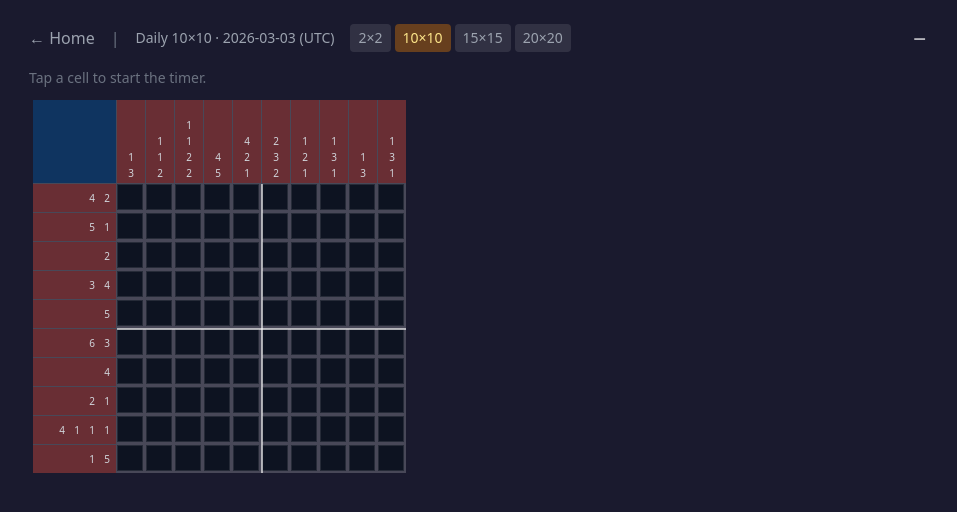
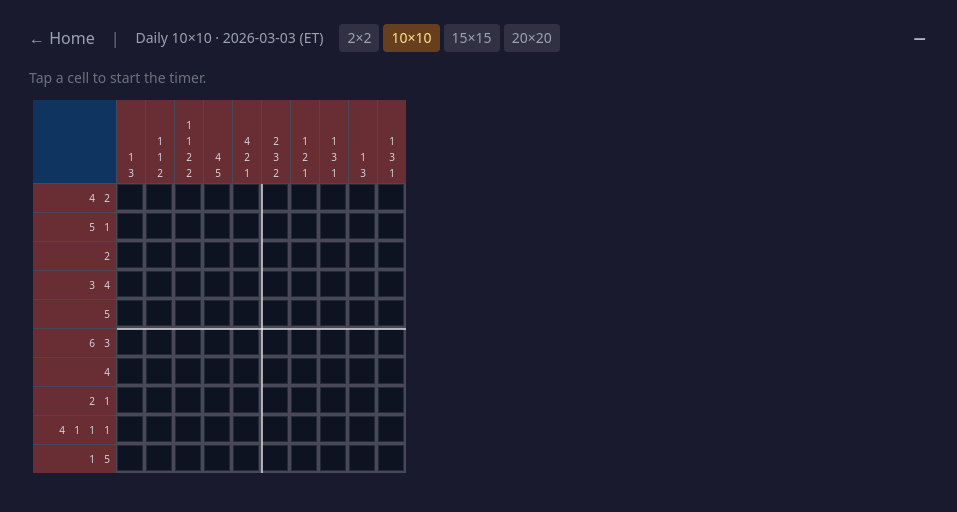
Before and after one commit to cheollie/nonorace, a Next.js app: page /daily in a window 1280 px wide. Shown: the top 512 px of the page, without its empty margins (163-1120 px from the left). Built offline with nearby package versions, Linux system fonts and the light colour scheme.

Commit message:
change time zone stuf

```diff
--- a/src/app/daily/page.tsx
+++ b/src/app/daily/page.tsx
@@ -23,9 +23,9 @@ function getSize(searchParams: ReturnType<typeof useSearchParams>): Size {
   return 10;
 }
 
-/** Today's date in UTC (YYYY-MM-DD) so everyone gets the same daily. */
-function getTodayUTC(): string {
-  return new Date().toISOString().slice(0, 10);
+/** Today's date in Eastern Time (YYYY-MM-DD) so everyone gets the same daily. */
+function getTodayET(): string {
+  return new Date().toLocaleDateString("en-CA", { timeZone: "America/New_York" });
 }
 
 function formatTime(ms: number): string {
@@ -35,7 +35,7 @@ function formatTime(ms: number): string {
 function DailyContent() {
   const searchParams = useSearchParams();
   const size = getSize(searchParams);
-  const dateStr = getTodayUTC();
+  const dateStr = getTodayET();
 
   const puzzle = useMemo(
     () => generatePuzzle(`daily-${dateStr}-${size}`, size, size),
@@ -162,7 +162,7 @@ function DailyContent() {
             </Link>
             <span className="text-gray-500">|</span>
             <span className="text-sm text-gray-400">
-              Daily {size}×{size} · {dateStr} (UTC)
+              Daily {size}×{size} · {dateStr} (ET)
             </span>
             <div className="flex gap-1">
               {SIZES.map((s) => (
--- a/src/app/page.tsx
+++ b/src/app/page.tsx
@@ -52,7 +52,7 @@ export default function HomePage() {
       <div className="w-full max-w-sm space-y-4">
         <section className="border-t border-white/10 pt-4 first:border-t-0 first:pt-0">
           <h2 className="text-sm font-medium text-gray-300 mb-2">Daily</h2>
-          <p className="text-xs text-gray-500 mb-2">One puzzle per size per day (UTC). Play solo and share your time.</p>
+          <p className="text-xs text-gray-500 mb-2">One puzzle per size per day (Eastern). Play solo and share your time.</p>
           <div className="grid grid-cols-4 gap-2 mb-2">
             {SIZES.map((s) => (
               <a
```
